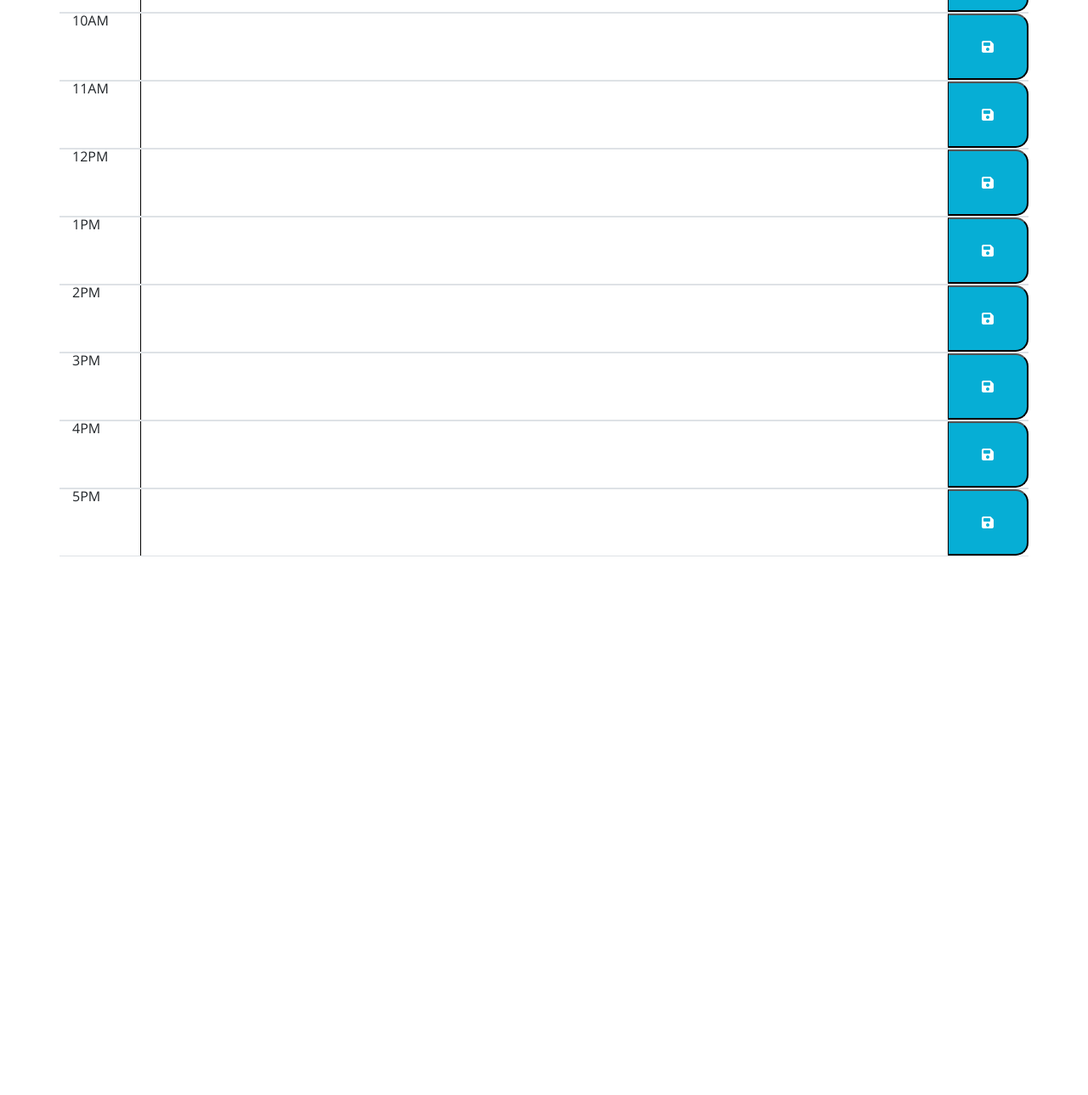
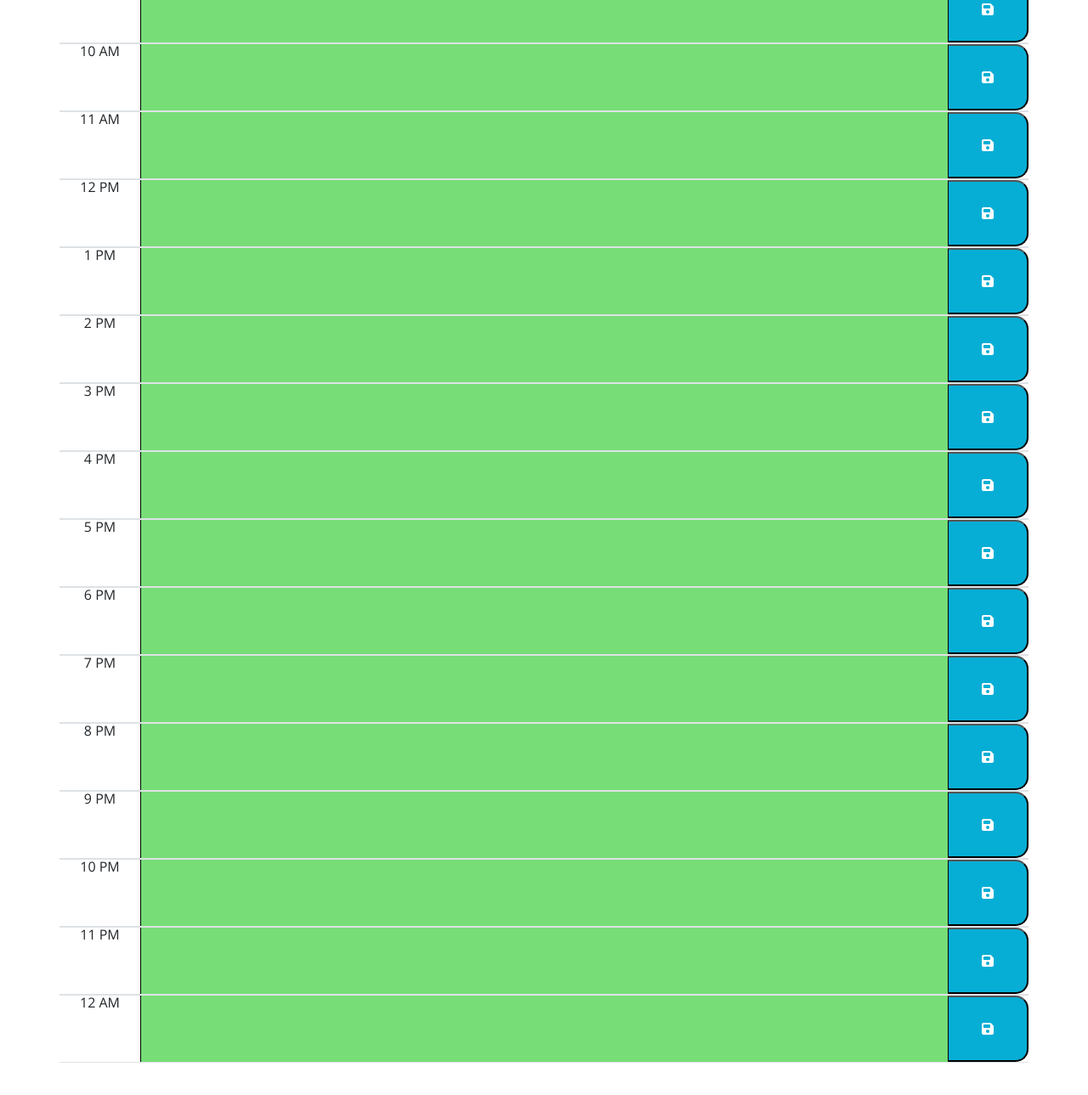
Before and after one commit to thammaraku/homework_05_workday_scheduler, a plain HTML site: page index.html in a window 1280 px wide. Shown: the part 445-1734 px from the top of the page at 85% size. Before the commit the page ends 1100 px from the top, so only its background shows below. Drawn offline with nearby package versions, Linux system fonts and the light colour scheme.

Commit message:
add more hour div

```diff
--- a/index.html
+++ b/index.html
@@ -34,75 +34,122 @@
       <p id="currentDay" class="lead"></p>
     </header>
 
+    <!-- Calender rows -->
+    <div class="container">
 
-
-    <div class="container">
       <!-- Timeblocks go here -->
-
       <div id="row1" class="row justify-content-md-center border-top border-bottom">
-        <div id=time1 class="col-md-1">8AM</div>
+        <div id=time1 class="time-block col-md-1">8 AM</div>
         <textarea row="3" col="1" id="textEntry1" class="col-md-10"></textarea>
         <button id="save" class="saveBtn col-md-1"><i class="fas fa-save"></i></button>
       </div>
 
       <div id="row2" class="row justify-content-md-center border-top border-bottom">
-        <div id=time2 class="col-md-1">9AM</div>
+        <div id=time2 class="time-block col-md-1">9 AM</div>
         <textarea row="3" col="1" id="textEntry2" class="col-md-10"></textarea>
         <button id="save" class="saveBtn col-md-1"><i class="fas fa-save"></i></button>
       </div>
 
       <div id="row3" class="row justify-content-md-center border-top border-bottom">
-        <div id=time3 class="col-md-1">10AM</div>
+        <div id=time3 class="time-block col-md-1">10 AM</div>
         <textarea row="3" col="1" id="textEntry3" class="col-md-10"></textarea>
         <button id="save" class="saveBtn col-md-1"><i class="fas fa-save"></i></button>
       </div>
 
       <div id="row4" class="row justify-content-md-center border-top border-bottom">
-        <div id=time4 class="col-md-1">11AM</div>
+        <div id=time4 class="time-block col-md-1">11 AM</div>
         <textarea row="3" col="1" id="textEntry4" class="col-md-10"></textarea>
         <button id="save" class="saveBtn col-md-1"><i class="fas fa-save"></i></button>
       </div>
 
       <div id="row5" class="row justify-content-md-center border-top border-bottom">
-        <div id=time5 class="col-md-1">12PM</div>
+        <div id=time5 class="time-block col-md-1">12 PM</div>
         <textarea row="3" col="1" id="textEntry5" class="col-md-10"></textarea>
         <button id="save" class="saveBtn col-md-1"><i class="fas fa-save"></i></button>
       </div>
 
       <div id="row6" class="row justify-content-md-center border-top border-bottom">
-        <div id=time6 class="col-md-1">1PM</div>
+        <div id=time6 class="time-block col-md-1">1 PM</div>
         <textarea row="3" col="1" id="textEntry6" class="col-md-10"></textarea>
         <button id="save" class="saveBtn col-md-1"><i class="fas fa-save"></i></button>
       </div>
 
       <div id="row7" class="row justify-content-md-center border-top border-bottom">
-        <div id=time7 class="col-md-1">2PM</div>
+        <div id=time7 class="time-block col-md-1">2 PM</div>
         <textarea row="3" col="1" id="textEntry7" class="col-md-10"></textarea>
         <button id="save" class="saveBtn col-md-1"><i class="fas fa-save"></i></button>
       </div>
 
       <div id="row8" class="row justify-content-md-center border-top border-bottom">
-        <div id=time8 class="col-md-1">3PM</div>
+        <div id=time8 class="time-block col-md-1">3 PM</div>
         <textarea row="3" col="1" id="textEntry8" class="col-md-10"></textarea>
         <button id="save" class="saveBtn col-md-1"><i class="fas fa-save"></i></button>
       </div>
 
       <div id="row9" class="row justify-content-md-center border-top border-bottom">
-        <div id=time9 class="col-md-1">4PM</div>
+        <div id=time9 class="time-block col-md-1">4 PM</div>
         <textarea row="3" col="1" id="textEntry9" class="col-md-10"></textarea>
         <button id="save" class="saveBtn col-md-1"><i class="fas fa-save"></i></button>
       </div>
 
       <div id="row10" class="row justify-content-md-center border-top border-bottom">
-        <div id=time10 class="col-md-1">5PM</div>
+        <div id=time10 class="time-block col-md-1">5 PM</div>
         <textarea row="3" col="1" id="textEntry10" class="col-md-10"></textarea>
+        <button id="save" class="saveBtn col-md-1"><i class="fas fa-save"></i></button>
+      </div>
+
+      <div id="row11" class="row justify-content-md-center border-top border-bottom">
+        <div id=time11 class="time-block col-md-1">6 PM</div>
+        <textarea row="3" col="1" id="textEntry11" class="col-md-10"></textarea>
+        <button id="save" class="saveBtn col-md-1"><i class="fas fa-save"></i></button>
+      </div>
+
+      <div id="row12" class="row justify-content-md-center border-top border-bottom">
+        <div id=time12 class="time-block col-md-1">7 PM</div>
+        <textarea row="3" col="1" id="textEntry12" class="col-md-10"></textarea>
+        <button id="save" class="saveBtn col-md-1"><i class="fas fa-save"></i></button>
+      </div>
+
+      <div id="row13" class="row justify-content-md-center border-top border-bottom">
+        <div id=time13 class="time-block col-md-1">8 PM</div>
+        <textarea row="3" col="1" id="textEntry13" class="col-md-10"></textarea>
+        <button id="save" class="saveBtn col-md-1"><i class="fas fa-save"></i></button>
+      </div>
+
+      <div id="row14" class="row justify-content-md-center border-top border-bottom">
+        <div id=time14 class="time-block col-md-1">9 PM</div>
+        <textarea row="3" col="1" id="textEntry14" class="col-md-10"></textarea>
+        <button id="save" class="saveBtn col-md-1"><i class="fas fa-save"></i></button>
+      </div>
+
+      <div id="row15" class="row justify-content-md-center border-top border-bottom">
+        <div id=time15 class="time-block col-md-1">10 PM</div>
+        <textarea row="3" col="1" id="textEntry15" class="col-md-10"></textarea>
+        <button id="save" class="saveBtn col-md-1"><i class="fas fa-save"></i></button>
+      </div>
+
+      <div id="row16" class="row justify-content-md-center border-top border-bottom">
+        <div id=time16 class="time-block col-md-1">11 PM</div>
+        <textarea row="3" col="1" id="textEntry16" class="col-md-10"></textarea>
+        <button id="save" class="saveBtn col-md-1"><i class="fas fa-save"></i></button>
+      </div>
+
+      <div id="row17" class="row justify-content-md-center border-top border-bottom">
+        <div id=time17 class="time-block col-md-1">12 AM</div>
+        <textarea row="3" col="1" id="textEntry17" class="col-md-10"></textarea>
         <button id="save" class="saveBtn col-md-1"><i class="fas fa-save"></i></button>
       </div>
 
 
     </div>
 
+    <footer class="row">
+      <br><br>
+    </footer>
+
     <script src="https://code.jquery.com/jquery-3.4.1.min.js"></script>
     <script src="https://cdnjs.cloudflare.com/ajax/libs/moment.js/2.24.0/moment.min.js"></script>
+    <!-- Add my javascript -->
+    <script src="script.js"></script>
   </body>
 </html>
```
